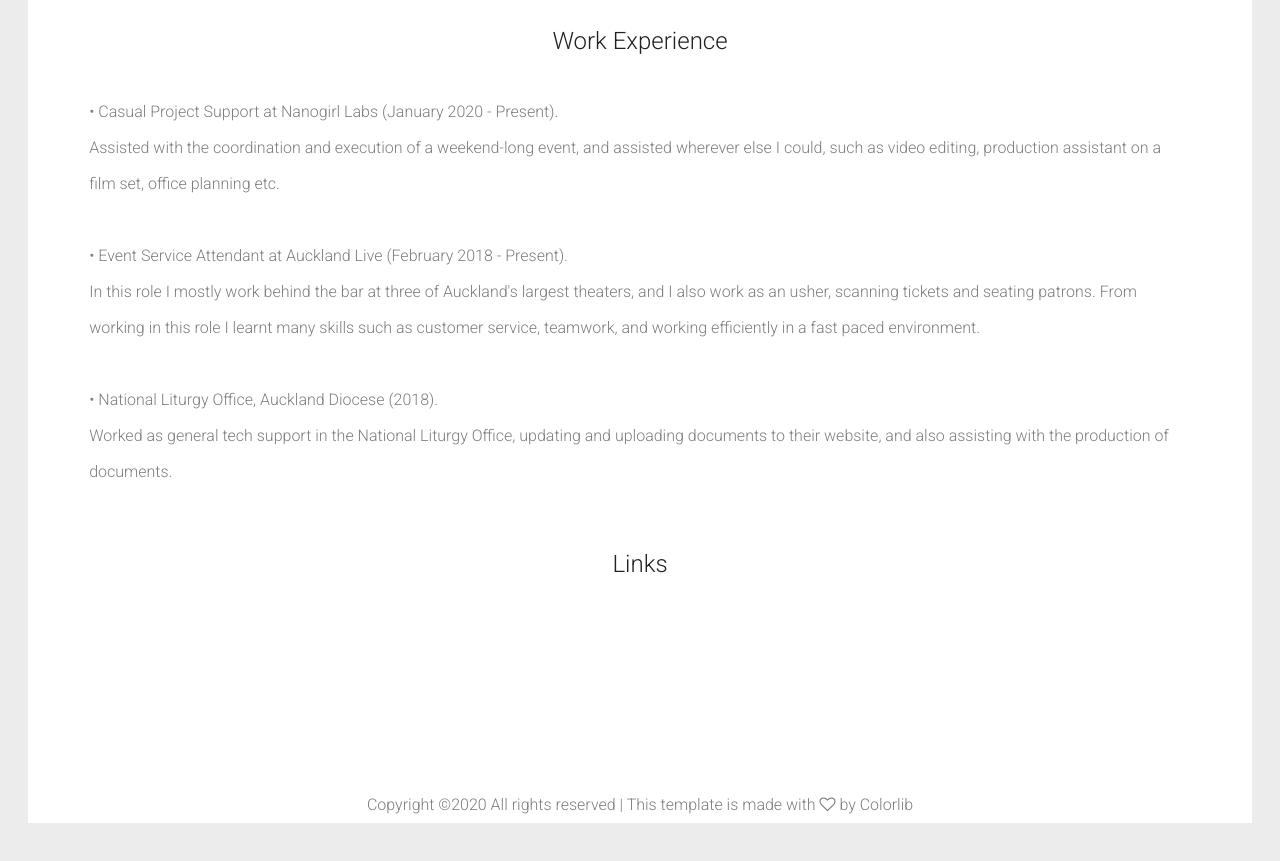
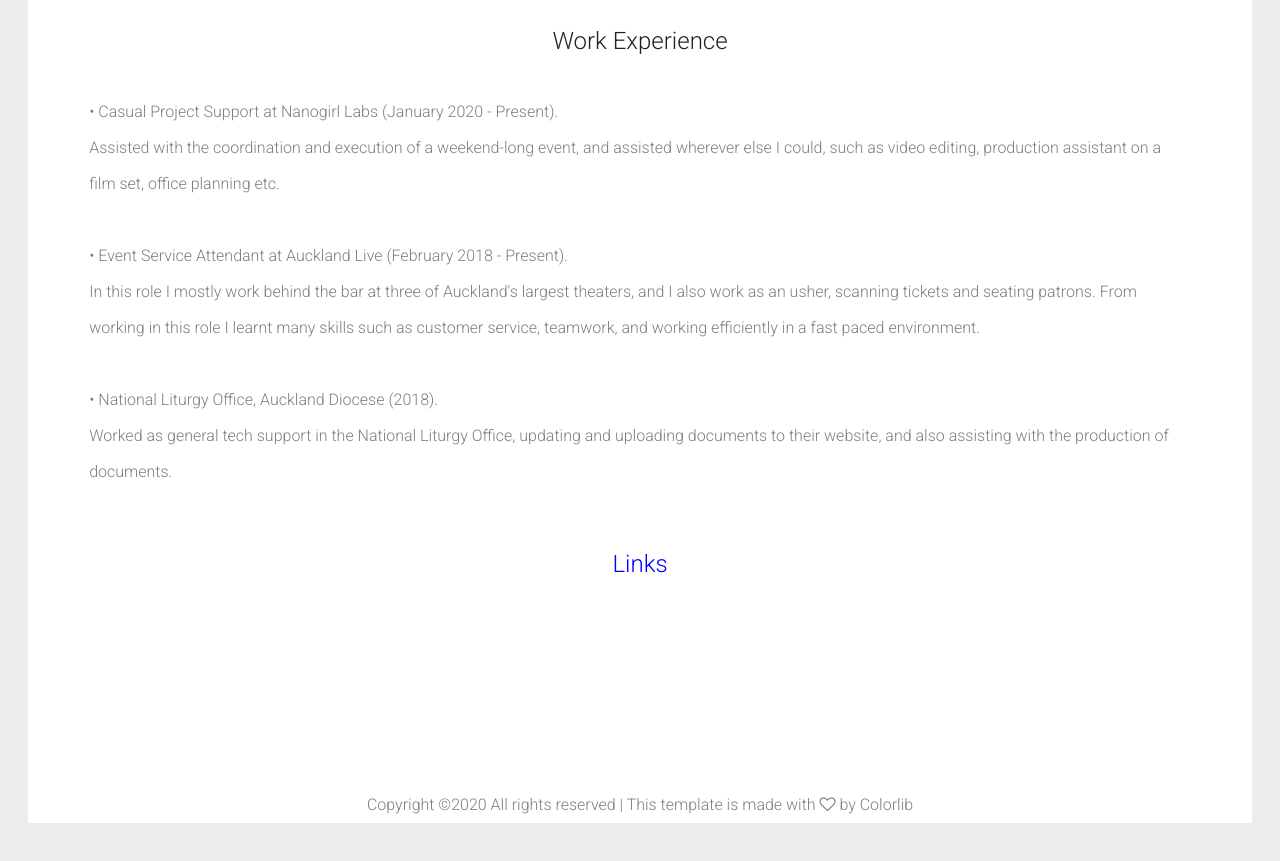
Before and after one commit to liam-coll/liam-coll.github.io, a plain HTML site: page index.html in a window 1280 px wide. Shown: the part 3561-4422 px from the top of the page. Drawn offline with Linux system fonts and the light colour scheme.

Commit message:
Update index.html

```diff
--- a/index.html
+++ b/index.html
@@ -270,7 +270,7 @@
 					</p>
 				</div>
 				<!-- <div><p><a href="ongoingprojects.html"><h1 class="entry-title">Ongoing Projects</h1></p></a></div> -->
-				<div><p><a href="https://linktr.ee/liamcoll"><h1 class="entry-title">Links</h1></p></a></div>
+				<div><p><a style="color:blue;" href="https://linktr.ee/liamcoll"><h1 class="entry-title">Links</h1></p></a></div>
 
     <div class="block content-1170 center-relative center-text top-50 bottom-50">
 
```
